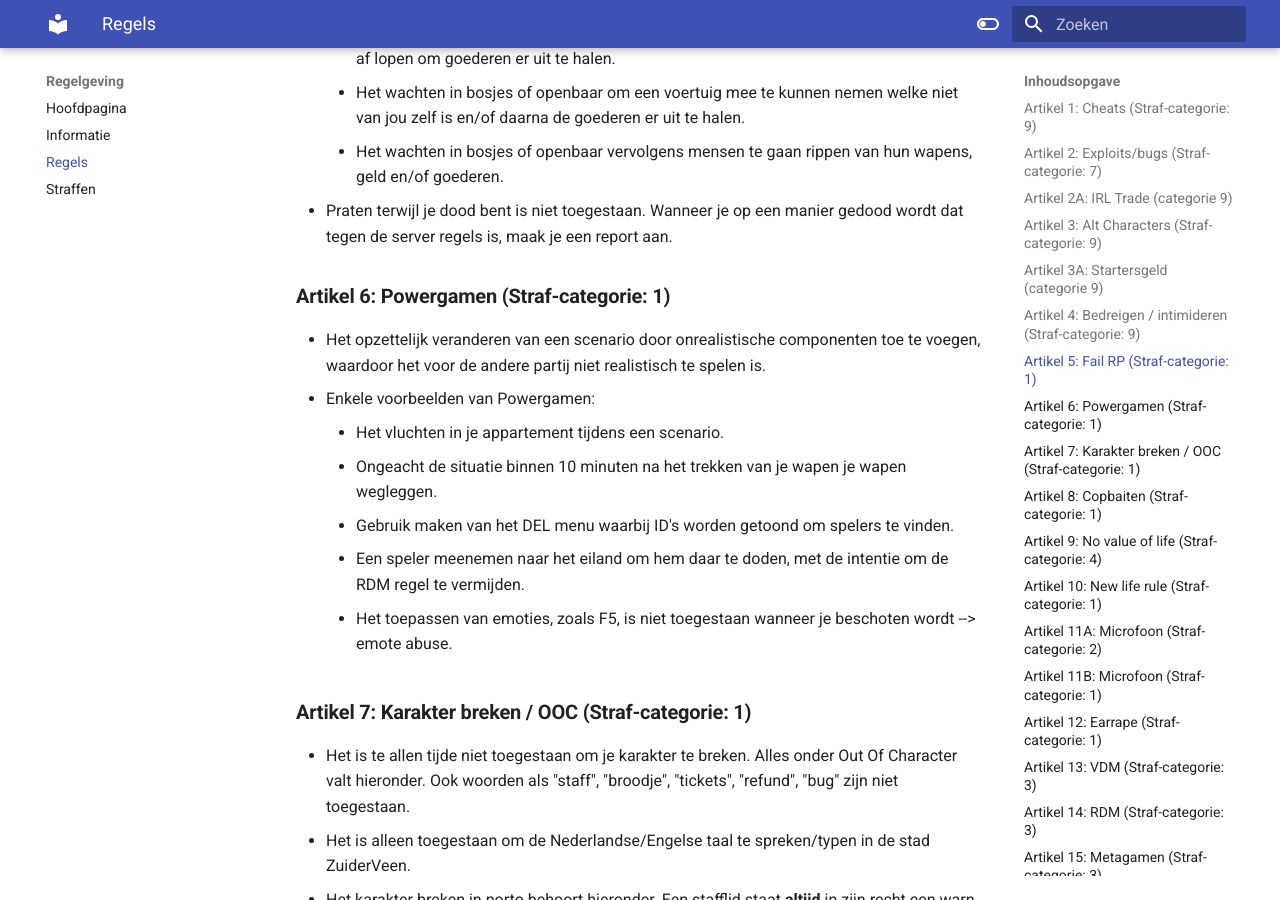
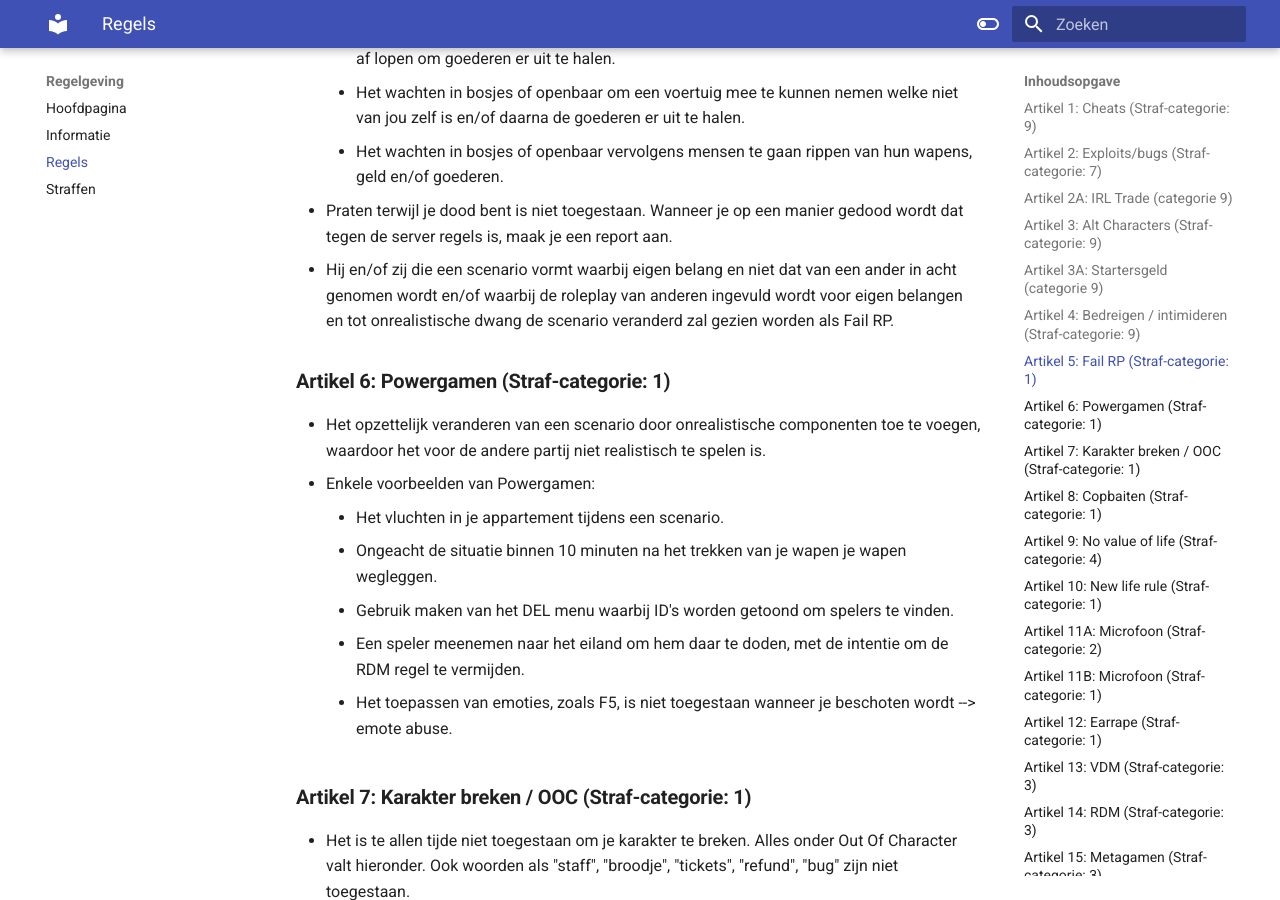
Before and after one commit to ZuiderVeenRP/apv, an MkDocs documentation site: the page built from docs/algemeen.md, in a window 1280 px wide and 900 px high, scrolled down 2204 px. Built offline with MkDocs 1.6.1 and Material for MkDocs 9.7.7, drawn with Linux system fonts in a browser that asks for light colours; comment, search, counter and statistics services are not loaded.

Commit message:
Artikel 5: Fail RP Scenario vorming
Hij en/of zij die een scenario vormt waarbij eigen belang en niet dat van een ander in acht genomen wordt en/of waarbij de roleplay van anderen ingevuld wordt
     voor eigen belangen en tot onrealistische dwang de scenario veranderd zal gezien worden als Fail RP.

Dit houd in dat er ten alle tijden gekeken moet gaan worden en er rekening mee gehouden moet worden dat het voor iedereen leuk is.

```diff
--- a/docs/algemeen.md
+++ b/docs/algemeen.md
@@ -51,6 +51,8 @@
       * Het wachten in bosjes of openbaar om een voertuig mee te kunnen nemen welke niet van jou zelf is en/of daarna de goederen er uit te halen.
       * Het wachten in bosjes of openbaar vervolgens mensen te gaan rippen van hun wapens, geld en/of goederen.
    - Praten terwijl je dood bent is niet toegestaan. Wanneer je op een manier gedood wordt dat tegen de server regels is, maak je een report aan.
+   - Hij en/of zij die een scenario vormt waarbij eigen belang en niet dat van een ander in acht genomen wordt en/of waarbij de roleplay van anderen ingevuld wordt
+     voor eigen belangen en tot onrealistische dwang de scenario veranderd zal gezien worden als Fail RP.
 
 ### **Artikel 6: Powergamen (Straf-categorie: 1)**
    - Het opzettelijk veranderen van een scenario door onrealistische componenten toe te voegen, waardoor het voor de andere partij niet realistisch te spelen is.
```
